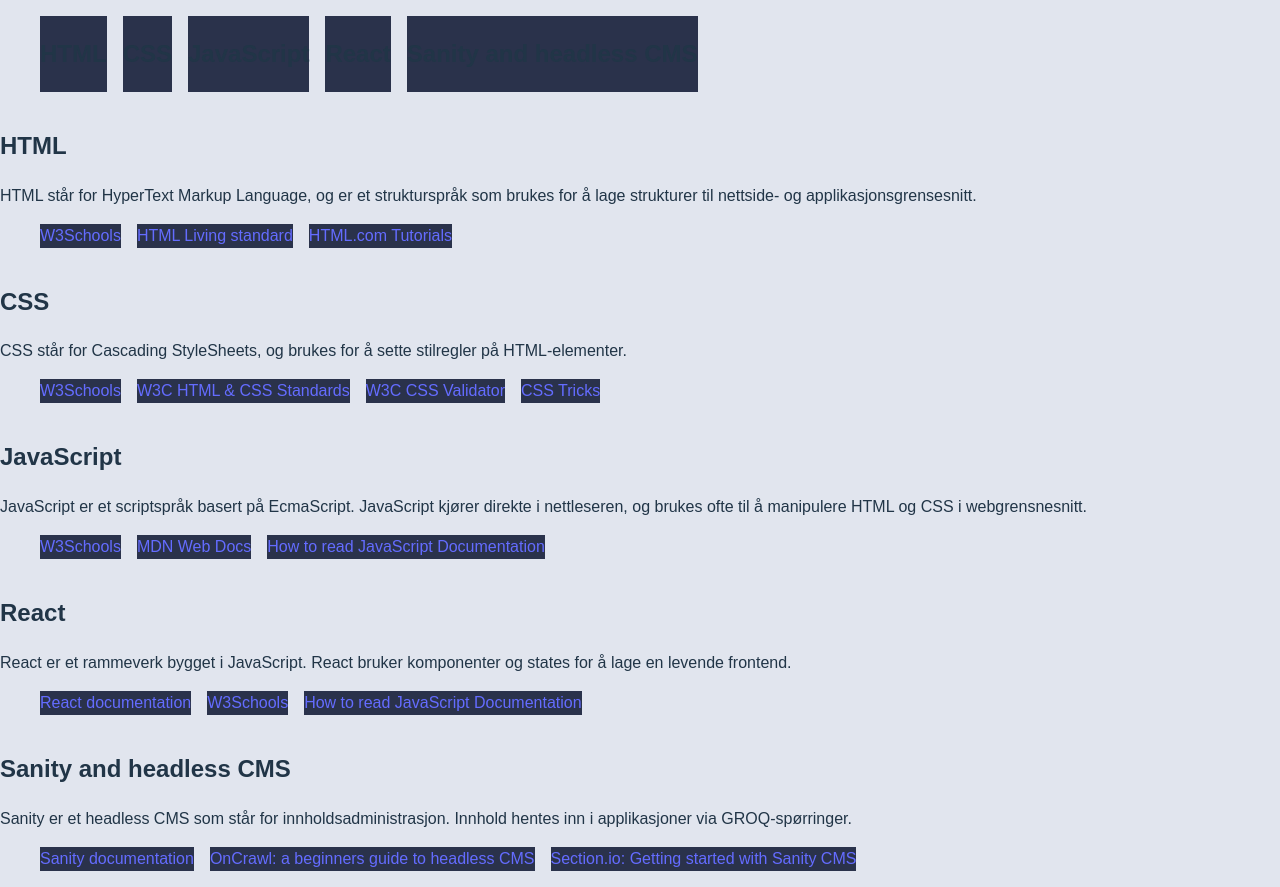
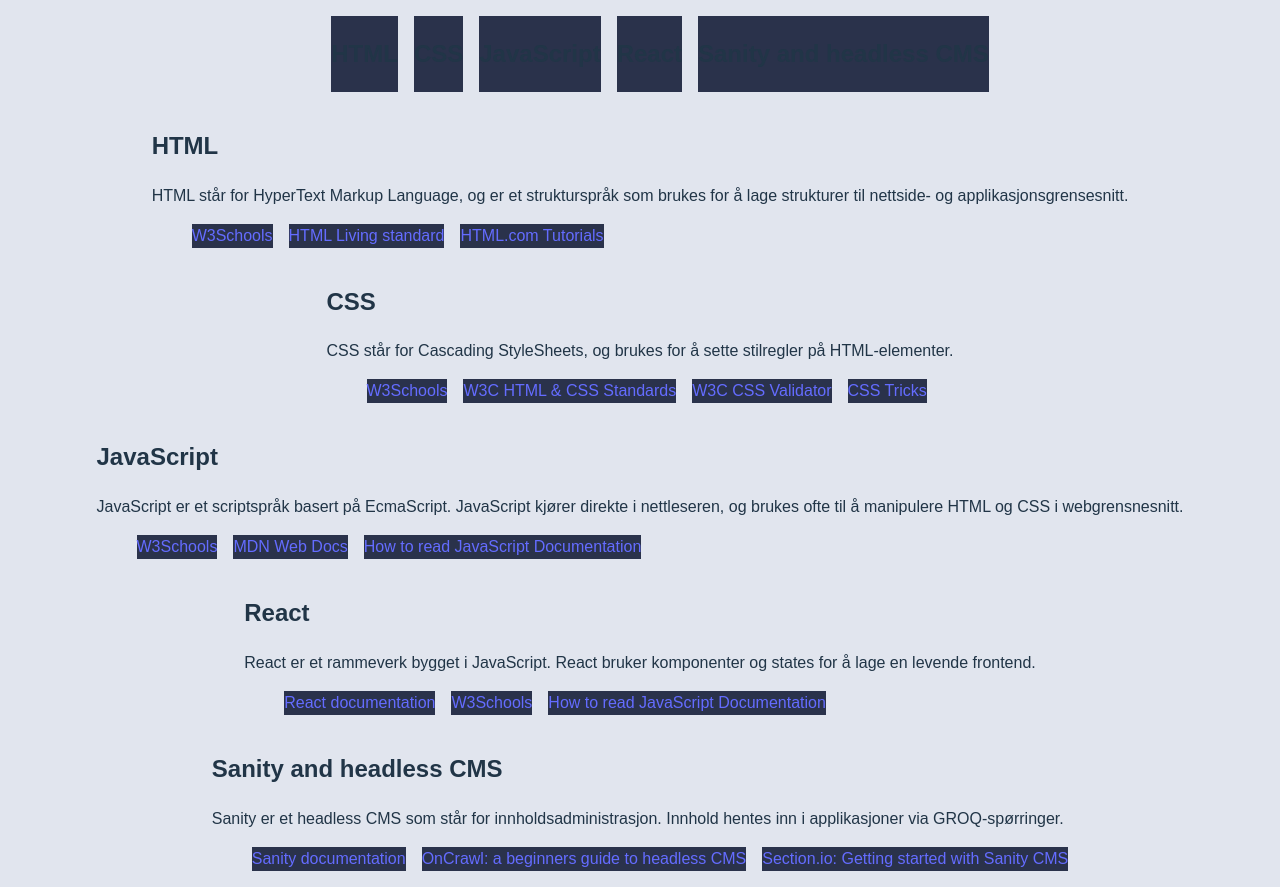
Before and after one commit to martiniusm/martiniusm-uin23ak3_resourceapp_group2, a React (Vite) app in the folder ressursarkiv/: page / in a window 1280 px wide. Built offline with nearby package versions, Linux system fonts and the light colour scheme.

Commit message:
startet på scss

```diff
--- a/ressursarkiv/src/Style/main.scss
+++ b/ressursarkiv/src/Style/main.scss
@@ -5,9 +5,9 @@
     background-color: #E1E5EE;
     display: flex;
     flex-wrap: wrap;
+    justify-content: center;
 
     ul{
-        width: 100%;
         display: flex;
         flex-wrap: wrap;
         gap: 1rem;
```
